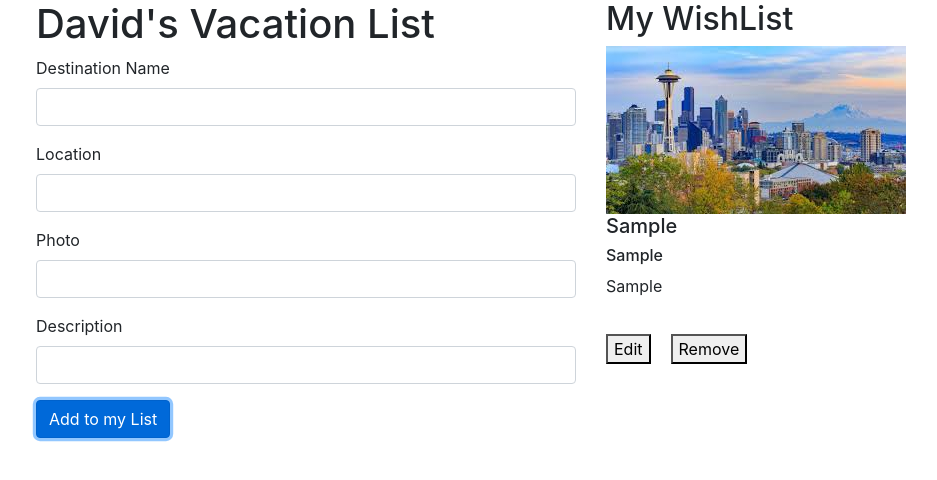
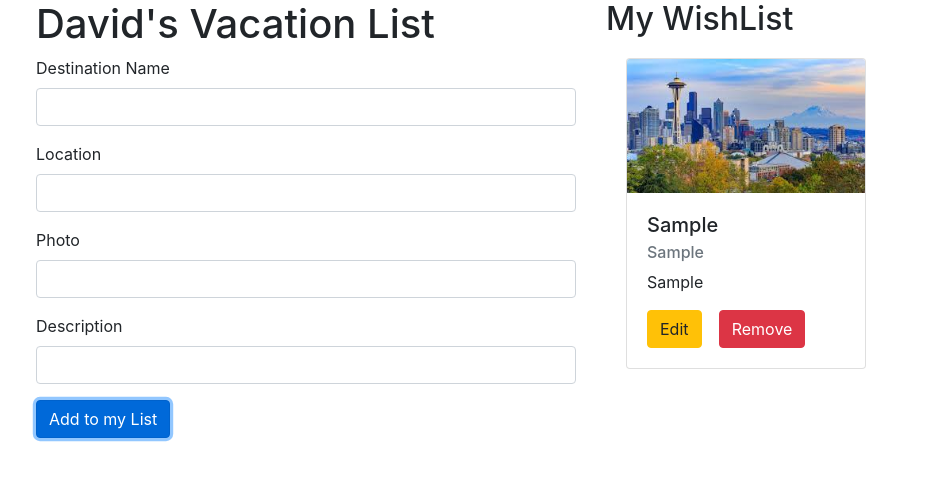
Before and after one commit to dzheng24/vacations-list, a plain HTML site: page index.html in a window 1280 px wide. Both pictures are taken after typing "Sample", "Sample", "Sample", "Sample" into the empty fields and a click on the button "Add to my List". Shown: the whole page, without its empty margins (49-986 px from the left). Drawn offline with nearby package versions, Linux system fonts and the light colour scheme.

Commit message:
created css file, correct colors show on buttons

```diff
--- a/index.html
+++ b/index.html
@@ -10,6 +10,7 @@
       integrity="sha384-9aIt2nRpC12Uk9gS9baDl411NQApFmC26EwAOH8WgZl5MYYxFfc+NcPb1dKGj7Sk"
       crossorigin="anonymous"
     />
+    <link rel="stylesheet" href="style.css" />
   </head>
   <body>
     <div class="container">
--- a/script.js
+++ b/script.js
@@ -37,50 +37,53 @@ function handleSubmit(e) {
 function generateCard(dest, loc, picLink, desc) {
   // generate card
   let newCard = document.createElement("div");
-  newCard.class = "card";
-  newCard.style = "width: 18rem;";
+  newCard.setAttribute("class", "card");
 
   // within card, make image
   let newImage = document.createElement("img");
-  newImage.class = "card-img-top";
-  newImage.src = "./test.jpeg";
-  newCard.append(newImage);
+  newImage.setAttribute("class", "card-img-top");
+  newImage.setAttribute("src", "./test.jpeg");
+  newCard.appendChild(newImage);
 
   // make new card body
   let cardBody = document.createElement("div");
-  cardBody.class = "card-body";
-  newCard.append(cardBody);
+  cardBody.setAttribute("class", "card-body");
+  newCard.appendChild(cardBody);
 
   // make destination name
   let newTitle = document.createElement("h5");
-  newTitle.class = "card-title";
+  newTitle.setAttribute("class", "card-title");
   newTitle.innerHTML = dest;
-  cardBody.append(newTitle);
+  cardBody.appendChild(newTitle);
 
   // make location name
   let newSubtitle = document.createElement("h6");
-  newSubtitle.class = "card-subtitle mb-2 text-muted";
+  newSubtitle.setAttribute("class", "card-subtitle mb-2 text-muted");
   newSubtitle.innerHTML = loc;
-  cardBody.append(newSubtitle);
+  cardBody.appendChild(newSubtitle);
 
   // make description
   let newDescription = document.createElement("p");
-  newDescription.class = "card-text";
-  newDescription.innerHTML = desc;
-  cardBody.append(newDescription);
+  newDescription.setAttribute("class", "card-text");
+  newDescription.innerText = desc;
+  cardBody.appendChild(newDescription);
+
+  // make a container to hold buttons
+  let buttonContainer = document.createElement("div");
+  buttonContainer.setAttribute("class", "button_container");
+  cardBody.appendChild(buttonContainer);
 
   // make EDIT button
   let editButton = document.createElement("button");
-  editButton.class = "btn btn-warning btn-sm";
-  editButton.innerHTML = "Edit";
-  newCard.append(editButton);
+  editButton.setAttribute("class", "btn btn-warning");
+  editButton.innerText = "Edit";
+  buttonContainer.appendChild(editButton);
 
   // make REMOVE button
   let deleteButton = document.createElement("button");
-  deleteButton.class = "btn btn-danger";
-  deleteButton.style.margin = "20px";
-  deleteButton.innerHTML = "Remove";
-  newCard.append(deleteButton);
+  deleteButton.setAttribute("class", "btn btn-danger");
+  deleteButton.innerText = "Remove";
+  buttonContainer.appendChild(deleteButton);
 
   // append card
   document.getElementById("display-area").appendChild(newCard);
--- /dev/null
+++ b/style.css
@@ -0,0 +1,10 @@
+.button_container {
+  display: flex;
+  justify-content: space-between;
+  width: 80%;
+}
+
+.card {
+  margin: 20px;
+  width: 15rem;
+}
```
